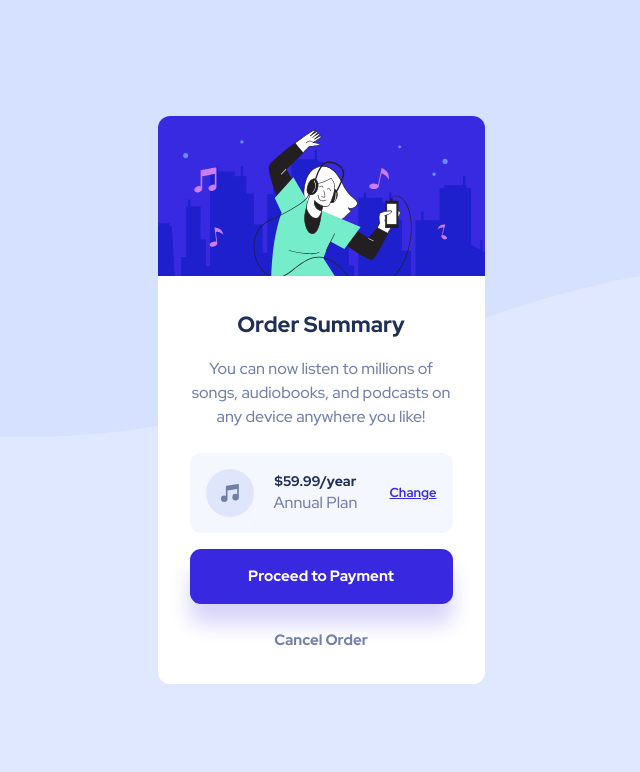
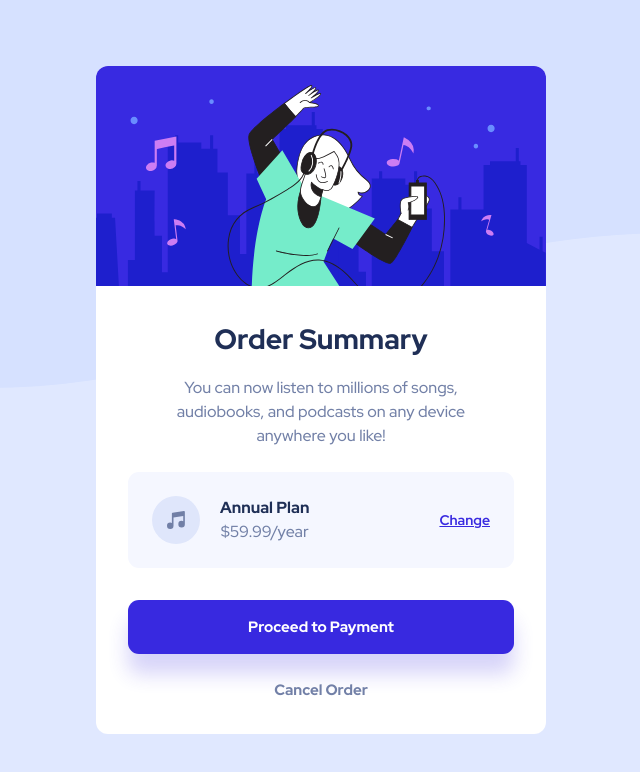
Before and after one commit to Davichobits/order-summary-component, a website: page index.html in a window 1280 px wide. Shown: the whole page, without its empty margins (319-959 px from the left). Drawn offline with Linux system fonts and the light colour scheme.

Commit message:
Desktop view

```diff
--- a/index.html
+++ b/index.html
@@ -11,6 +11,7 @@
 bg-Pale-blue
 font-Red-Hat-Display
 bg-[url(/assets/images/pattern-background-mobile.svg)]
+bg-contain
 bg-no-repeat
 h-screen
 text-Dark-blue
@@ -25,17 +26,38 @@
     rounded-xl
     overflow-hidden
     text-center
+    sm:w-[450px]
   ">
     <img src="./assets/images/illustration-hero.svg" alt="">
 
     <div class="p-8">
-      <h1 class="font-black text-[22px] mb-4">Order Summary</h1>
-      <p class="text-Desaturated-blue mb-6">You can now listen to millions of songs, audiobooks, and podcasts on any device anywhere you like!</p>
-      <div class="bg-Very-pale-blue flex items-center rounded-[11px] p-4 mb-4">
+      <h1 class="
+      font-black
+      text-[22px]
+      mb-4
+      sm:text-[28px]
+      ">Order Summary</h1>
+      <p class="
+      text-Desaturated-blue
+      mb-6
+      text-[0.9375rem]
+      sm:text-base
+      sm:px-4
+      ">You can now listen to millions of songs, audiobooks, and podcasts on any device anywhere you like!</p>
+      <div class="
+      bg-Very-pale-blue
+        flex
+        items-center
+        rounded-[11px]
+        p-4
+        mb-4
+        sm:mb-8
+        sm:p-6
+        ">
         <img class="mr-5" src="./assets/images/icon-music.svg" alt="icon music">
         <div>
-          <p class="text-sm font-black">$59.99/year</p>
-          <p class="text-Desaturated-blue">Annual Plan</p>
+          <p class="text-sm font-black sm:text-base">Annual Plan</p>
+          <p class="text-sm text-Desaturated-blue sm:text-base">$59.99/year</p>
         </div>
         <p class="
         ml-auto
@@ -44,6 +66,7 @@
         font-bold
         text-[0.8125rem]
         text-Bright-blue
+        sm:text-sm
         ">Change</p>
       </div>
       <button class="
```
Also changed, not shown: src/output.css. Lines whose indentation alone changed are shown as unchanged.
